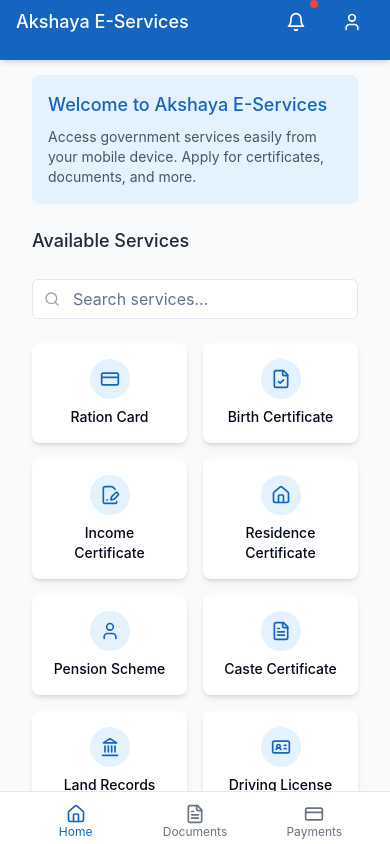
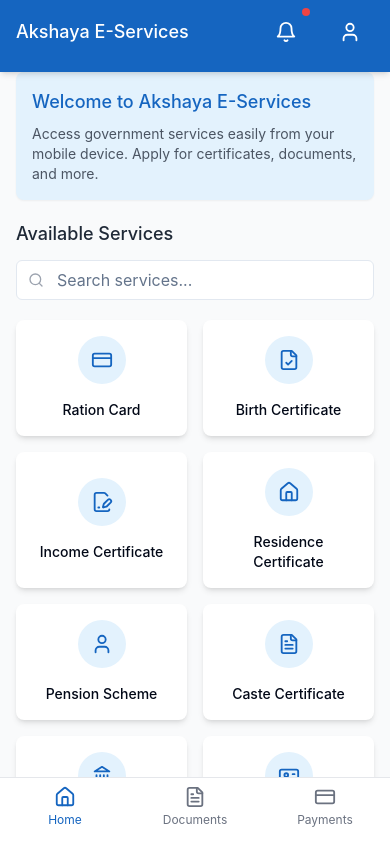
Before and after one commit to itsmeharryjk/akshaya-service-hub-75, a React (Vite) app: page / in a window 390 px wide. Built offline with nearby package versions, Linux system fonts and the light colour scheme.

Commit message:
Fix: Improve UI design and layout
Refactor the UI to improve the design and layout for mobile devices, ensuring a consistent and user-friendly experience.

```diff
--- a/src/components/Layout.tsx
+++ b/src/components/Layout.tsx
@@ -62,13 +62,14 @@ const Layout: React.FC<LayoutProps> = ({
 
   return (
     <div className="min-h-screen flex flex-col bg-gray-50">
-      <header className="sticky top-0 z-10 bg-akshaya-primary text-white p-4 shadow-md safe-top">
-        <div className="flex items-center justify-between max-w-screen-xl mx-auto">
-          <div className="flex items-center space-x-2">
+      {/* Fixed Header */}
+      <header className="fixed top-0 left-0 right-0 z-20 bg-akshaya-primary text-white p-4 shadow-md safe-top">
+        <div className="flex items-center justify-between mx-auto">
+          <div className="flex items-center gap-3">
             {showBack && (
               <button
                 onClick={handleBackClick}
-                className="mr-2 touch-target"
+                className="mr-1 touch-target"
                 aria-label="Go back"
               >
                 <ChevronLeft size={24} />
@@ -76,22 +77,22 @@ const Layout: React.FC<LayoutProps> = ({
             )}
             <h1 className="text-lg font-medium truncate">{title || "Akshaya E-Services"}</h1>
           </div>
-          <div className="flex items-center space-x-3">
+          <div className="flex items-center gap-4">
             <div className="relative">
               <button
-                className="p-2 relative touch-target"
+                className="touch-target relative flex items-center justify-center"
                 onClick={toggleNotifications}
                 aria-label="Notifications"
               >
-                <Bell size={20} />
+                <Bell size={22} />
                 {notifications.length > 0 && (
                   <span className="absolute top-0 right-0 h-2 w-2 rounded-full bg-red-500"></span>
                 )}
               </button>
 
-              {/* Notification dropdown - Optimized for mobile */}
+              {/* Notification dropdown */}
               {showNotifications && (
-                <div className="absolute right-0 mt-2 w-[280px] sm:w-[320px] bg-white rounded-lg shadow-lg overflow-hidden z-20 border border-gray-100">
+                <div className="absolute right-0 mt-2 w-[280px] sm:w-[320px] bg-white rounded-lg shadow-lg overflow-hidden z-30 border border-gray-100">
                   {/* Explainer text in rectangle */}
                   <div className="bg-akshaya-light p-4 border border-akshaya-primary/10 m-3 rounded">
                     <p className="text-sm text-gray-700">
@@ -123,47 +124,49 @@ const Layout: React.FC<LayoutProps> = ({
               )}
             </div>
             <button
-              className="p-2 touch-target"
+              className="touch-target flex items-center justify-center"
               onClick={handleUserIconClick}
               aria-label="User account"
             >
-              <User size={20} />
+              <User size={22} />
             </button>
           </div>
         </div>
       </header>
 
-      {/* Main content - Optimized for mobile */}
-      <main className={cn("flex-1 -mt-px", className)}>
-        <div className="page-container">
+      {/* Main content with proper spacing */}
+      <main className={cn("flex-1 pt-16 pb-16", className)}>
+        <div className="page-container pt-2">
           {children}
         </div>
       </main>
 
-      {/* Bottom Navigation - Mobile optimized */}
+      {/* Fixed Bottom Navigation */}
       {showNav && (
-        <nav className="mobile-bottom-nav">
+        <nav className="fixed bottom-0 left-0 right-0 bg-white border-t border-gray-200 z-20 safe-bottom">
+          <div className="flex justify-around items-center max-w-lg mx-auto">
             <Link
               to="/"
-            className={`nav-item touch-target ${isActive('/') ? 'active' : ''}`}
+              className={`nav-item touch-target py-2 ${isActive('/') ? 'active' : ''}`}
             >
-            <Home size={20} />
-            <span>Home</span>
+              <Home size={22} />
+              <span className="text-xs mt-1">Home</span>
             </Link>
             <Link
               to="/documents"
-            className={`nav-item touch-target ${isActive('/documents') ? 'active' : ''}`}
+              className={`nav-item touch-target py-2 ${isActive('/documents') ? 'active' : ''}`}
             >
-            <FileText size={20} />
-            <span>Documents</span>
+              <FileText size={22} />
+              <span className="text-xs mt-1">Documents</span>
             </Link>
             <Link
               to="/payment/quick"
-            className={`nav-item touch-target ${isActive('/payment') ? 'active' : ''}`}
+              className={`nav-item touch-target py-2 ${isActive('/payment') ? 'active' : ''}`}
             >
-            <CreditCard size={20} />
-            <span>Payments</span>
+              <CreditCard size={22} />
+              <span className="text-xs mt-1">Payments</span>
             </Link>
+          </div>
         </nav>
       )}
     </div>
--- a/src/index.css
+++ b/src/index.css
@@ -1,3 +1,4 @@
+
 @tailwind base;
 @tailwind components;
 @tailwind utilities;
@@ -98,7 +99,7 @@
   }
 
   .nav-item {
-    @apply flex flex-col items-center justify-center text-xs text-gray-500 pt-1 pb-1 w-full;
+    @apply flex flex-col items-center justify-center text-xs text-gray-500 w-full;
   }
 
   .nav-item.active {
@@ -107,16 +108,16 @@
 
   /* Add safe area insets for mobile devices */
   .safe-bottom {
-    padding-bottom: env(safe-area-inset-bottom, 0.5rem);
+    padding-bottom: max(0.5rem, env(safe-area-inset-bottom));
   }
 
   .safe-top {
-    padding-top: env(safe-area-inset-top, 0.5rem);
+    padding-top: max(0.5rem, env(safe-area-inset-top));
   }
 
   /* Improve touch targets for mobile */
   .touch-target {
-    @apply min-h-[44px] min-w-[44px] flex items-center justify-center;
+    @apply min-h-[48px] min-w-[48px] flex items-center justify-center;
   }
 
   /* Prevent content from being hidden under the notch */
--- a/src/pages/Home.tsx
+++ b/src/pages/Home.tsx
@@ -27,7 +27,8 @@ const Home: React.FC = () => {
 
   return (
     <Layout title="Akshaya E-Services">
-      <div className="p-4 space-y-6">
+      <div className="space-y-5">
+        {/* Welcome Card */}
         <div className="bg-akshaya-light rounded-lg p-4 shadow-sm">
           <h2 className="text-lg font-medium text-akshaya-primary mb-2">Welcome to Akshaya E-Services</h2>
           <p className="text-gray-600 text-sm">
@@ -36,9 +37,10 @@ const Home: React.FC = () => {
           </p>
         </div>
 
-        <h3 className="text-lg font-medium text-gray-800">Available Services</h3>
-
-        <div className="relative">
+        {/* Search Box */}
+        <div>
+          <h3 className="text-lg font-medium text-gray-800 mb-3">Available Services</h3>
+          <div className="relative mb-4">
             <div className="absolute inset-y-0 left-0 pl-3 flex items-center pointer-events-none">
               <Search className="h-4 w-4 text-gray-400" />
             </div>
@@ -50,7 +52,9 @@ const Home: React.FC = () => {
               onChange={(e) => setSearchQuery(e.target.value)}
             />
           </div>
+        </div>
 
+        {/* Services Grid */}
         {filteredServices.length > 0 ? (
           <div className="grid grid-cols-2 gap-4">
             {filteredServices.map((service) => {
@@ -61,8 +65,8 @@ const Home: React.FC = () => {
                   className="service-card"
                   onClick={() => handleServiceClick(service.id)}
                 >
-                  <div className="w-10 h-10 rounded-full bg-akshaya-light flex items-center justify-center text-akshaya-primary">
-                    <IconComponent size={20} />
+                  <div className="w-12 h-12 rounded-full bg-akshaya-light flex items-center justify-center text-akshaya-primary mb-2">
+                    <IconComponent size={22} />
                   </div>
                   <h3 className="text-sm font-medium text-center">{service.name}</h3>
                 </div>
@@ -70,25 +74,26 @@ const Home: React.FC = () => {
             })}
           </div>
         ) : (
-          <div className="text-center py-6">
+          <div className="text-center py-6 bg-white rounded-lg shadow-sm">
             <p className="text-gray-500">No services found matching "{searchQuery}"</p>
           </div>
         )}
 
-        {/* Call Akshaya button */}
-        <div className="bg-white rounded-lg p-4 shadow-sm flex flex-col items-center">
+        {/* Call Akshaya section */}
+        <div className="bg-white rounded-lg p-5 shadow-sm flex flex-col items-center mt-4">
           <p className="text-sm text-gray-600 mb-3">Can't find what you're looking for?</p>
           <Button
             variant="outline"
-            className="flex items-center border-akshaya-primary text-akshaya-primary hover:bg-akshaya-light"
+            className="flex items-center gap-2 border-akshaya-primary text-akshaya-primary hover:bg-akshaya-light w-full justify-center"
             onClick={handleCallAkshaya}
           >
-            <Phone size={18} className="mr-2" />
+            <Phone size={18} />
             Call Akshaya Support
           </Button>
         </div>
 
-        <div className="bg-akshaya-light rounded-lg p-4 shadow-sm mt-6">
+        {/* About section */}
+        <div className="bg-akshaya-light rounded-lg p-4 shadow-sm mb-4">
           <h3 className="text-md font-medium text-gray-800 mb-2">About Akshaya E-Services</h3>
           <p className="text-gray-600 text-sm">
             Akshaya E-Services is a government initiative to provide easy access to various
```
Also changed, not shown: src/pages/PaymentSuccess.tsx (+22 -20 lines). Lines whose indentation alone changed are shown as unchanged.
